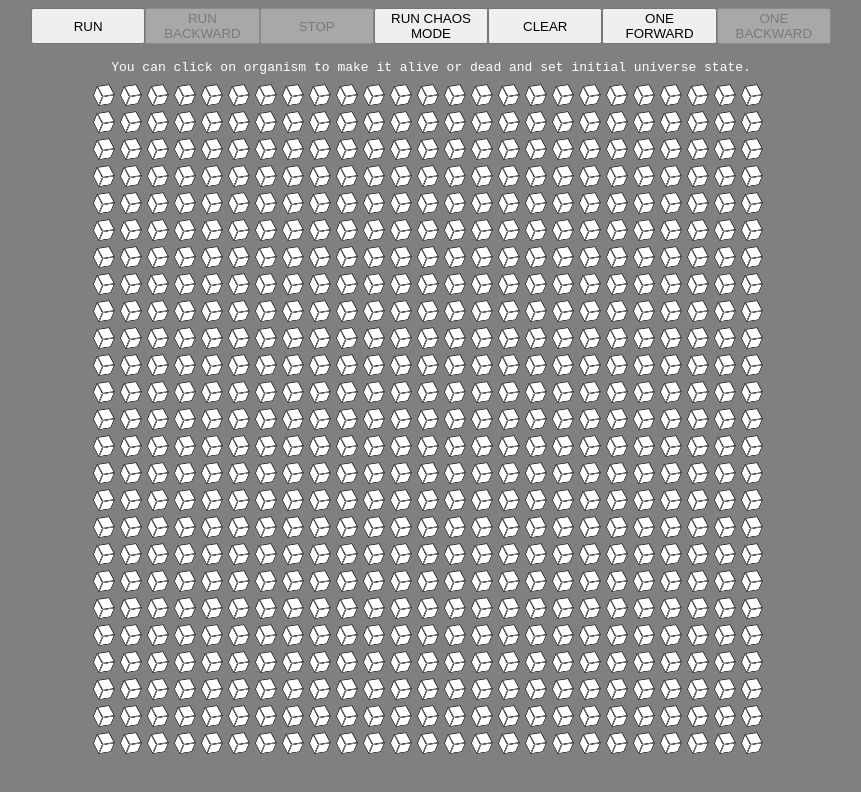
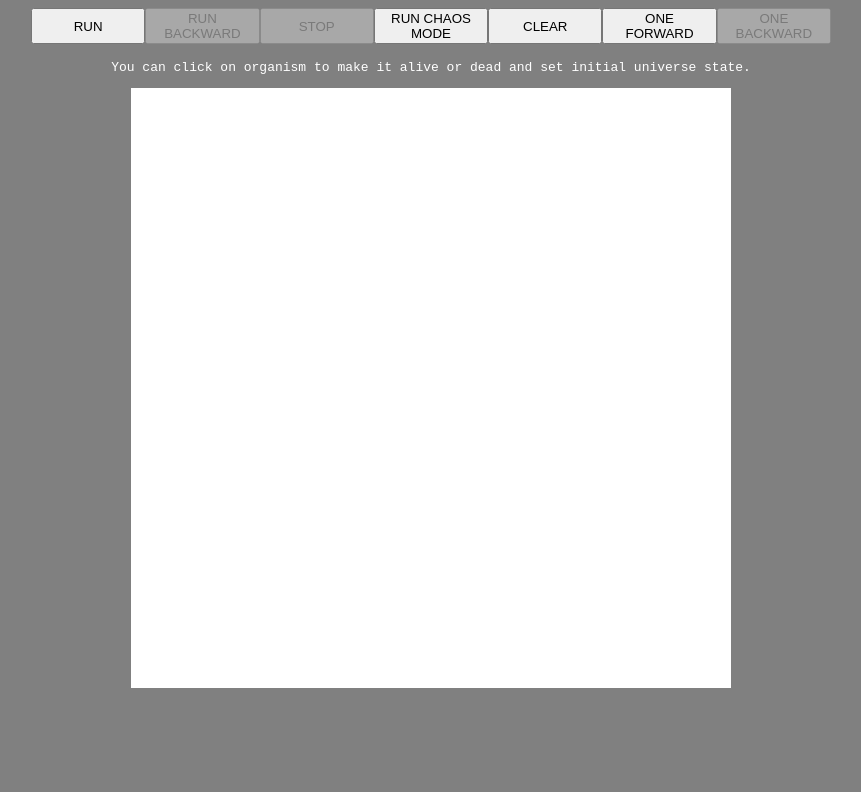
Before and after one commit to nmitic/game-of-life, a React (Create React App) app: page / in a window 1280 px wide. Shown: the top 792 px of the page, without its empty margins (209-1070 px from the left). Built offline with nearby package versions, Linux system fonts and the light colour scheme.

Commit message:
remove cube styles from organism

```diff
--- a/src/components/game-grid.tsx
+++ b/src/components/game-grid.tsx
@@ -14,7 +14,6 @@ const GameGridStyled = styled.div<{ size: number; organismSize: string }>`
     ${({ size }) => size},
     ${({ organismSize }) => organismSize}
   );
-  grid-gap: 7px;
 `;
 
 interface GameGrid {
--- a/src/components/organism.tsx
+++ b/src/components/organism.tsx
@@ -6,46 +6,12 @@ import {
   OrganismStatusType,
 } from "../game-of-life";
 
-const OrganismStyled = styled.div`
+const OrganismStyled = styled.div<{ isAlive: OrganismStatusType }>`
   cursor: pointer;
-  width: 14px;
-  height: 14px;
-  perspective: 1000px;
-`;
-
-const FaceStyled = styled.div<{ isAlive: OrganismStatusType }>`
-  position: absolute;
   width: 100%;
   height: 100%;
+  perspective: 1000px;
   background-color: ${(props) => (props.isAlive ? "yellow" : "white")};
-  box-shadow: inset 0 0 0 1px #333;
-`;
-
-const FrontStyled = styled(FaceStyled)`
-  transform: rotateX(0deg) translateZ(7px);
-`;
-const BackStyled = styled(FaceStyled)`
-  transform: rotateX(-180deg) translateZ(7px);
-`;
-const RightStyled = styled(FaceStyled)`
-  transform: rotateY(90deg) translateZ(7px);
-`;
-const LeftStyled = styled(FaceStyled)`
-  transform: rotateY(-90deg) translateZ(7px);
-`;
-const TopStyled = styled(FaceStyled)`
-  transform: rotateX(90deg) translateZ(7px);
-`;
-const BottomStyled = styled(FaceStyled)`
-  transform: rotateX(-90deg) translateZ(7px);
-`;
-
-const CubeStyled = styled.div`
-  transform-style: preserve-3d;
-  width: 100%;
-  height: 100%;
-  position: relative;
-  transform: rotate3d(42, 26, -19, 48deg);
 `;
 
 interface OrganismProps {
@@ -62,22 +28,14 @@ const Organism: React.FC<OrganismProps> = ({
   const isAlive = universe[coordinates];
   return (
     <OrganismStyled
+      isAlive={isAlive}
       onClick={() => {
         setUniverse({
           ...universe,
           [coordinates]: isAlive ? ORGANISM_STATUS.DEAD : ORGANISM_STATUS.ALIVE,
         });
       }}
-    >
-      <CubeStyled>
-        <FrontStyled isAlive={isAlive} />
-        <BackStyled isAlive={isAlive} />
-        <RightStyled isAlive={isAlive} />
-        <LeftStyled isAlive={isAlive} />
-        <TopStyled isAlive={isAlive} />
-        <BottomStyled isAlive={isAlive} />
-      </CubeStyled>
-    </OrganismStyled>
+    />
   );
 };
 
--- a/src/index.tsx
+++ b/src/index.tsx
@@ -2,4 +2,4 @@ import * as React from "react";
 import { render } from "react-dom";
 import GameOfLife from "./game";
 
-render(<GameOfLife size={25} />, document.getElementById("root"));
+render(<GameOfLife size={30} />, document.getElementById("root"));
```
